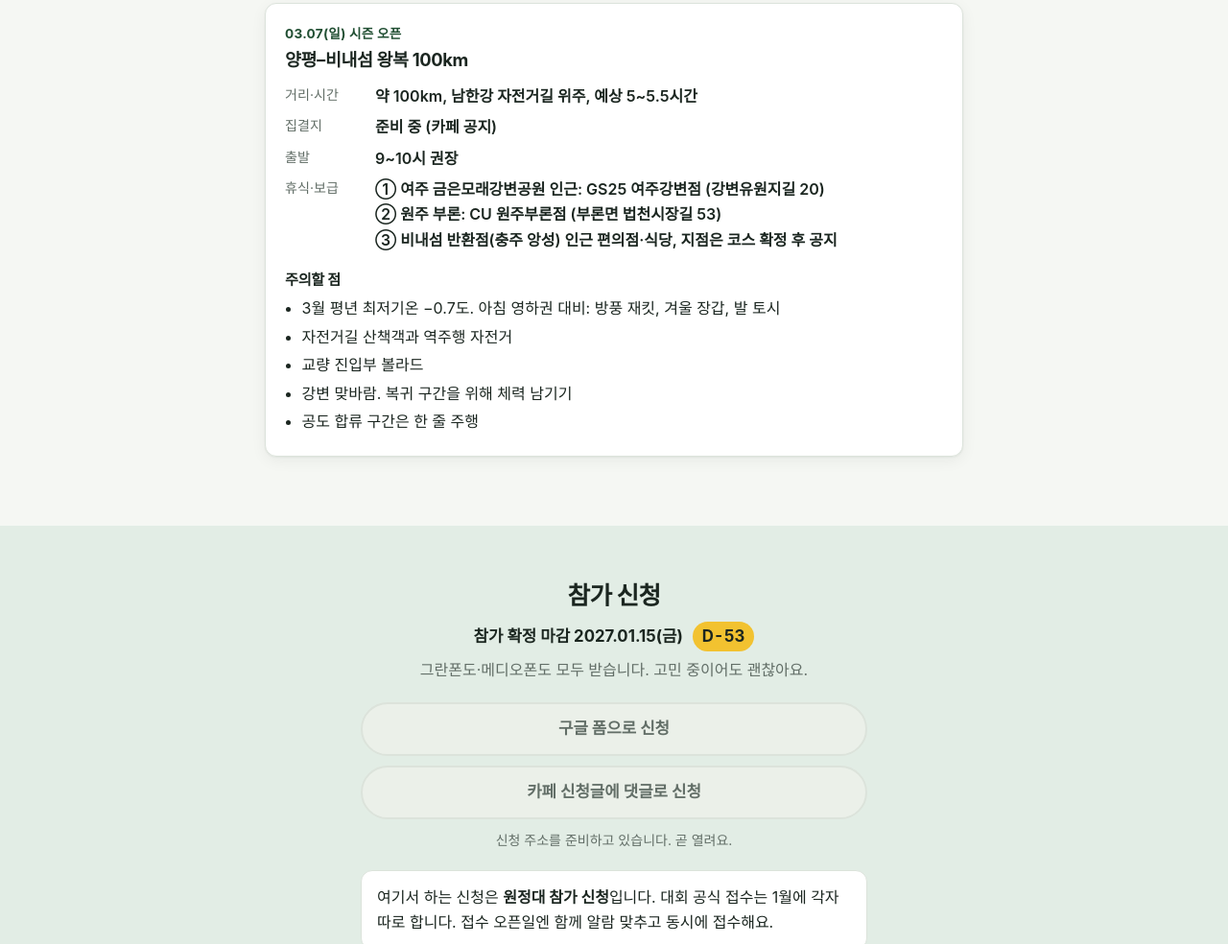
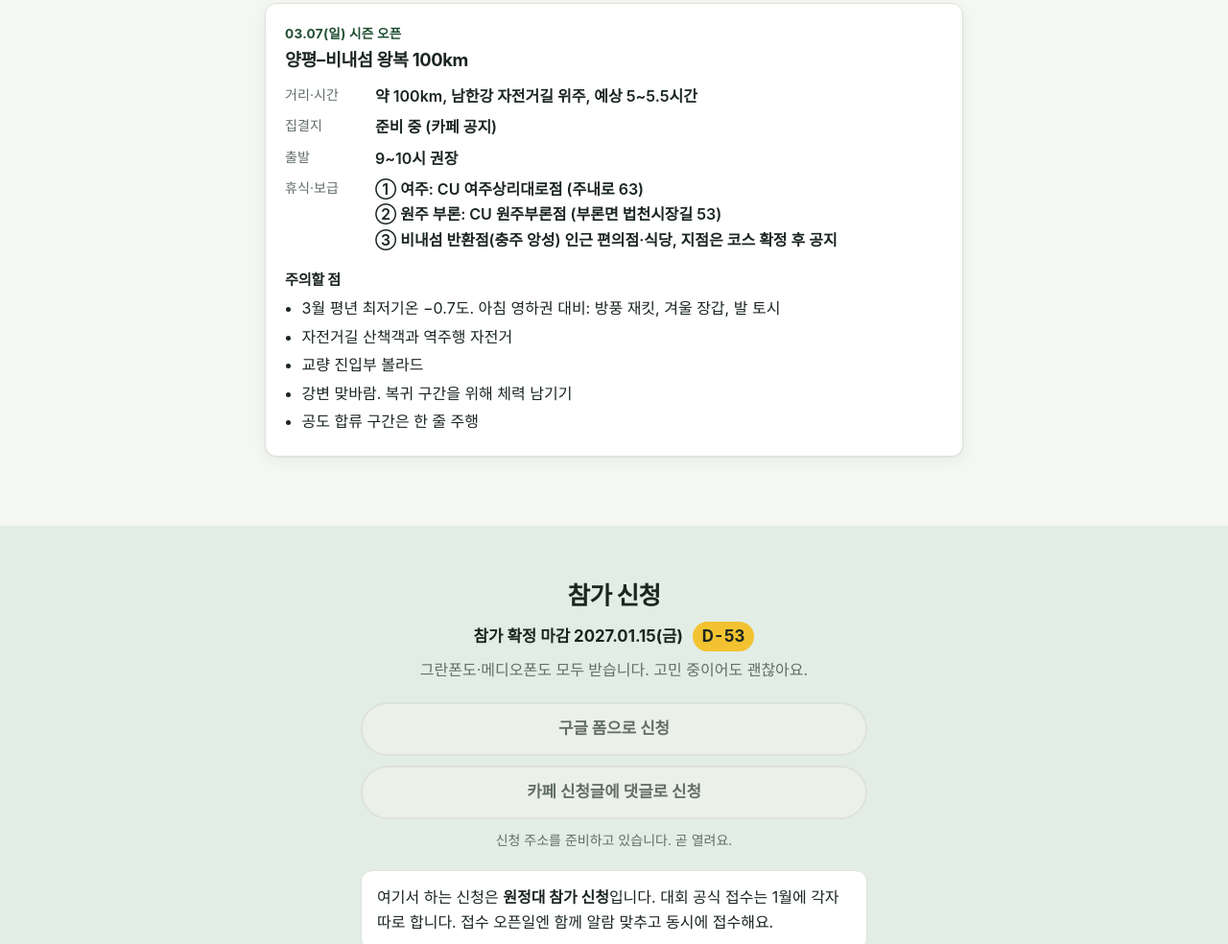
Before and after one commit to oki9785-web/seorak2027, a plain HTML site: page index.html in a window 1280 px wide. Shown: the part 4159-5143 px from the top of the page at 96% size. Drawn offline with Linux system fonts and the light colour scheme; a web font is replaced by a local one.

Commit message:
3/7 첫 번째 휴식·보급 위치를 CU 여주상리대로점으로 변경
Co-Authored-By: Claude Opus 5.5 <noreply@anthropic.com>

```diff
--- a/index.html
+++ b/index.html
@@ -152,7 +152,7 @@
             <div><dt>거리·시간</dt><dd>약 100km, 남한강 자전거길 위주, 예상 5~5.5시간</dd></div>
             <div><dt>집결지</dt><dd id="meetPoint">준비 중 (카페 공지)</dd></div>
             <div><dt>출발</dt><dd id="meetTime">9~10시 권장</dd></div>
-            <div><dt>휴식·보급</dt><dd>① 여주 금은모래강변공원 인근: GS25 여주강변점 (강변유원지길 20)<br>② 원주 부론: CU 원주부론점 (부론면 법천시장길 53)<br>③ 비내섬 반환점(충주 앙성) 인근 편의점·식당, 지점은 코스 확정 후 공지</dd></div>
+            <div><dt>휴식·보급</dt><dd>① 여주: CU 여주상리대로점 (주내로 63)<br>② 원주 부론: CU 원주부론점 (부론면 법천시장길 53)<br>③ 비내섬 반환점(충주 앙성) 인근 편의점·식당, 지점은 코스 확정 후 공지</dd></div>
           </dl>
           <h4>주의할 점</h4>
           <ul class="dots">
```
Also changed, not shown: 1 other file.
